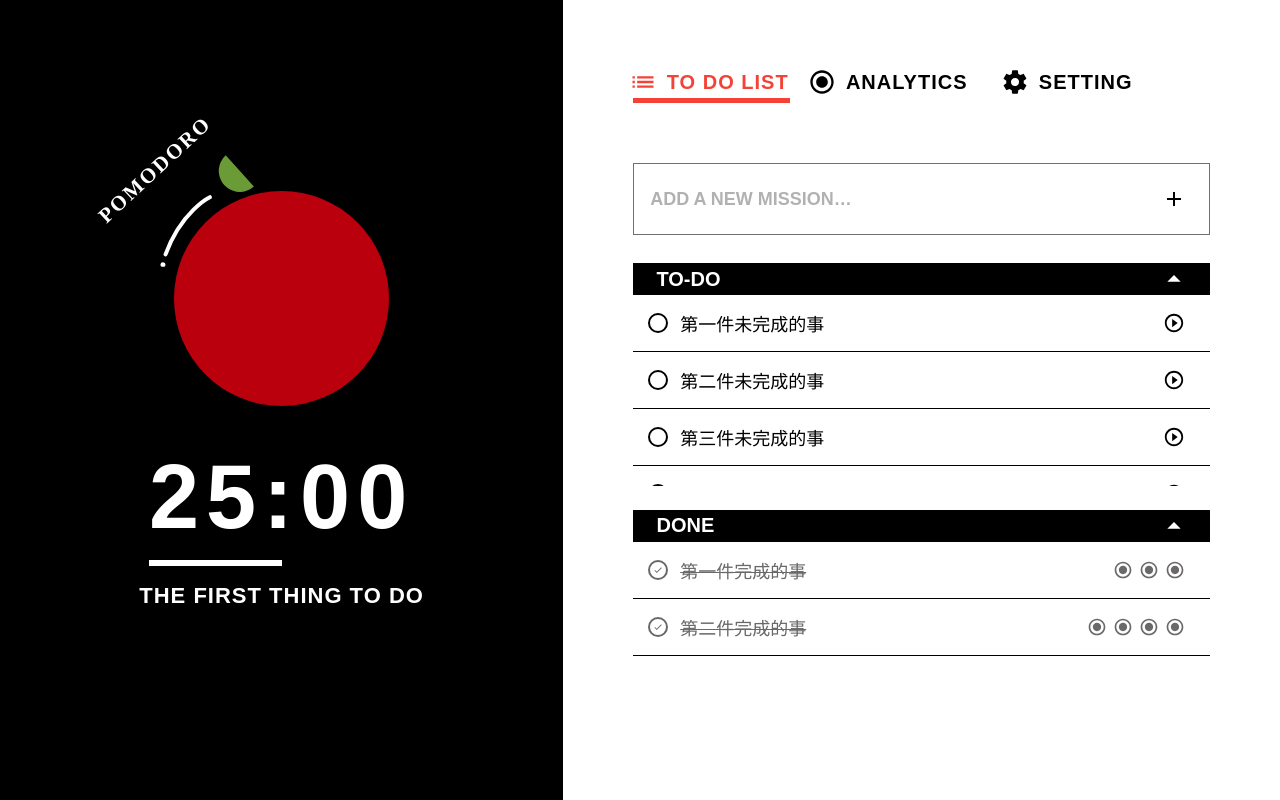
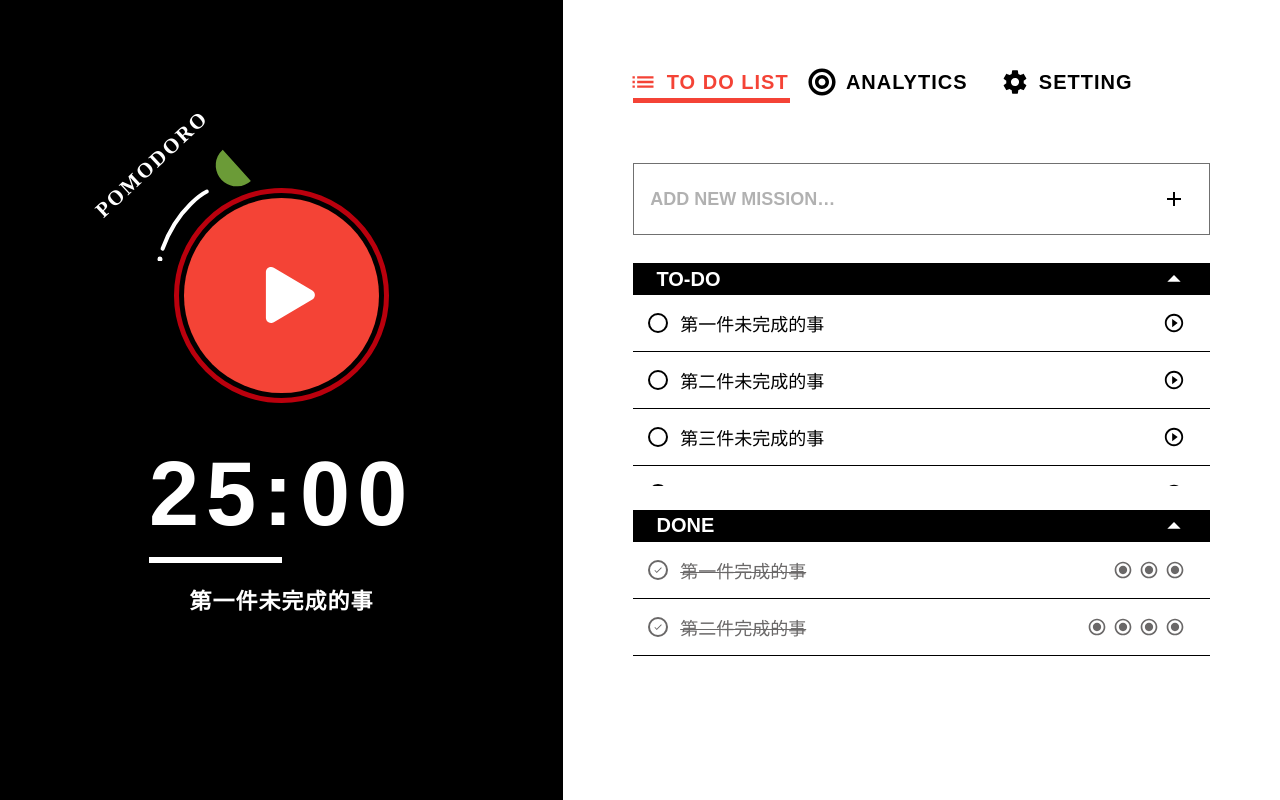
Before and after one commit to cxc421/f2e2019_01_pomodoro, a React (Create React App) app: page / in a window 1280 px wide. Built offline with nearby package versions, Linux system fonts and the light colour scheme; a web font is replaced by a local one.

Commit message:
1st template done.

```diff
--- a/src/App.tsx
+++ b/src/App.tsx
@@ -1,6 +1,7 @@
 import React from 'react';
 import styled from 'styled-components';
-import { MdList, MdSettings, MdRadioButtonChecked } from 'react-icons/md';
+import { MdList, MdSettings } from 'react-icons/md';
+import { FaBullseye } from 'react-icons/fa';
 import Timer from './components/Timer/Timer';
 import SlideTabLayout from './components/SlideTabLayout/SlideTabLayout';
 import TodoPage from './pages/TodoPage';
@@ -40,7 +41,7 @@
     },
     {
       tabText: 'ANALYTICS',
-      TabIcon: MdRadioButtonChecked,
+      TabIcon: FaBullseye,
       Page: AnalyticPage
     },
     {
--- a/src/components/AddMissionInput.tsx
+++ b/src/components/AddMissionInput.tsx
@@ -59,7 +59,7 @@
 
   return (
     <Container onSubmit={onSubmit}>
-      <Input placeholder="ADD A NEW MISSION…" />
+      <Input placeholder="ADD NEW MISSION…" />
       <ApplyBtn onClick={onSubmit}>
         <MdAdd />
       </ApplyBtn>
--- a/src/components/Timer/Spinner.tsx
+++ b/src/components/Timer/Spinner.tsx
@@ -1,5 +1,6 @@
 import React from 'react';
 import styled from 'styled-components';
+import { FaPlay } from 'react-icons/fa';
 import { ReactComponent as Logo } from '../../assets/img/Group 20.svg';
 
 const Container = styled.div`
@@ -7,13 +8,42 @@
   width: 215px;
   height: 215px;
   border-radius: 100%;
-  background: #ba000d;
+  /* background: #ba000d; */
+  border: solid 5px #ba000d;
+  padding: 5px;
+  background: black;
 
   > svg {
     position: absolute;
     top: 0;
     left: 0;
-    transform: translate(-50%, -50%);
+    transform: translate(-55%, -55%);
+  }
+`;
+
+const InnerCircle = styled.div`
+  position: relative;
+  width: 100%;
+  height: 100%;
+  background: #f44336;
+  border-radius: 100%;
+  display: flex;
+  justify-content: center;
+  align-items: center;
+  cursor: pointer;
+
+  &:hover {
+    background: #fb6155;
+  }
+`;
+
+const PlayBtn = styled.div`
+  color: white;
+  font-size: 56px;
+  transform: translateX(15%);
+
+  > * {
+    display: block;
   }
 `;
 
@@ -21,6 +51,11 @@
   return (
     <Container>
       <Logo />
+      <InnerCircle>
+        <PlayBtn>
+          <FaPlay />
+        </PlayBtn>
+      </InnerCircle>
     </Container>
   );
 };
--- a/src/components/Timer/Timer.tsx
+++ b/src/components/Timer/Timer.tsx
@@ -1,6 +1,8 @@
 import React from 'react';
 import styled from 'styled-components';
 import Spinner from './Spinner';
+import { useGlobalState } from '../../global-state';
+import { secToTimeText } from '../helpers/time';
 
 const Container = styled.div`
   position: relative;
@@ -35,14 +37,21 @@
   color: white;
   margin-top: 17px;
   letter-spacing: 1px;
+  transform: translateY(3px);
 `;
 
 const Timer: React.FC = () => {
+  const {
+    state: { selectTaskId, todoTasks, time }
+  } = useGlobalState();
+  const selectTask = todoTasks.find(task => task.id === selectTaskId);
+  const text = selectTask ? selectTask.text : '';
+
   return (
     <Container>
       <Spinner />
-      <TimeText>25:00</TimeText>
-      <TaskText>THE FIRST THING TO DO</TaskText>
+      <TimeText>{secToTimeText(time)}</TimeText>
+      <TaskText>{text}</TaskText>
     </Container>
   );
 };
--- /dev/null
+++ b/src/components/helpers/time.ts
@@ -0,0 +1,16 @@
+function strPad2(number: number): string {
+  if (number > 99) {
+    throw new Error('Try to pad2 for number > 99. number=' + number);
+  }
+
+  if (number < 10) {
+    return '0' + number;
+  }
+  return String(number);
+}
+
+export const secToTimeText = (totalSeconds: number): string => {
+  const hours = Math.round(totalSeconds / 60);
+  const secs = totalSeconds - hours * 60;
+  return `${strPad2(hours)}:${strPad2(secs)}`;
+};
--- a/src/global-state.tsx
+++ b/src/global-state.tsx
@@ -83,7 +83,7 @@
   timerStatus: TimerStatus.Stop,
   taskStatus: TaskStatus.Work,
   timeMax: TOTAL_TIME.WORK,
-  time: TOTAL_TIME.REST,
+  time: TOTAL_TIME.WORK,
   todoTasks: initTodoTasks,
   doneTasks: initDoneTasks
 };
```
